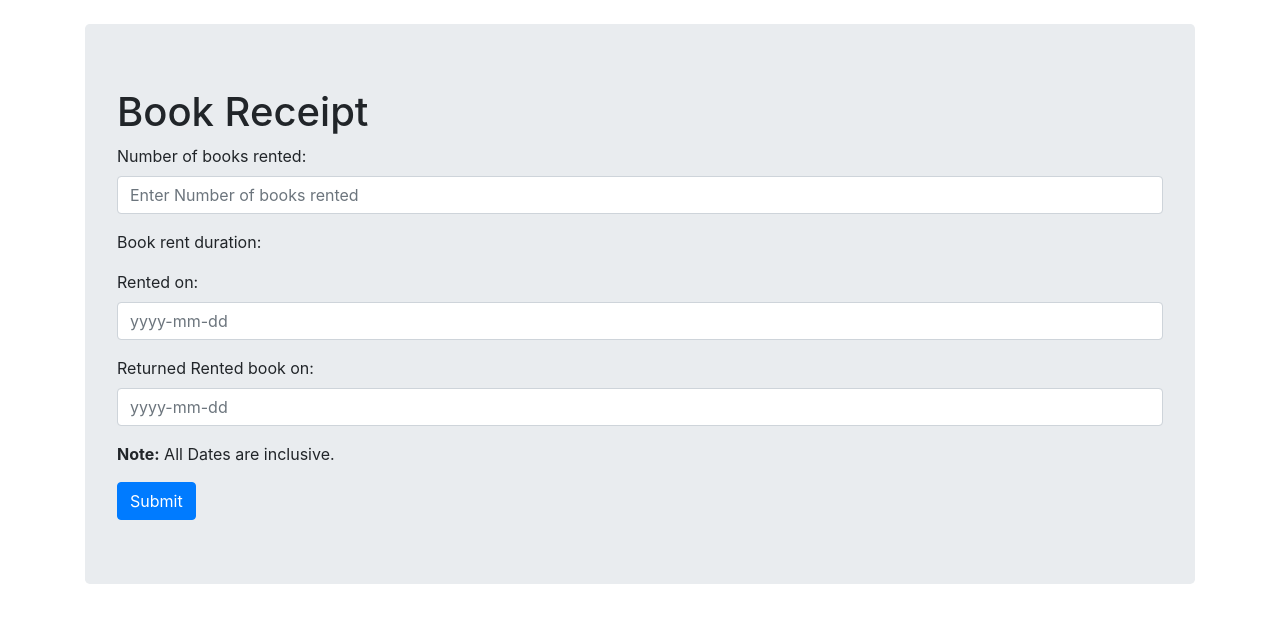
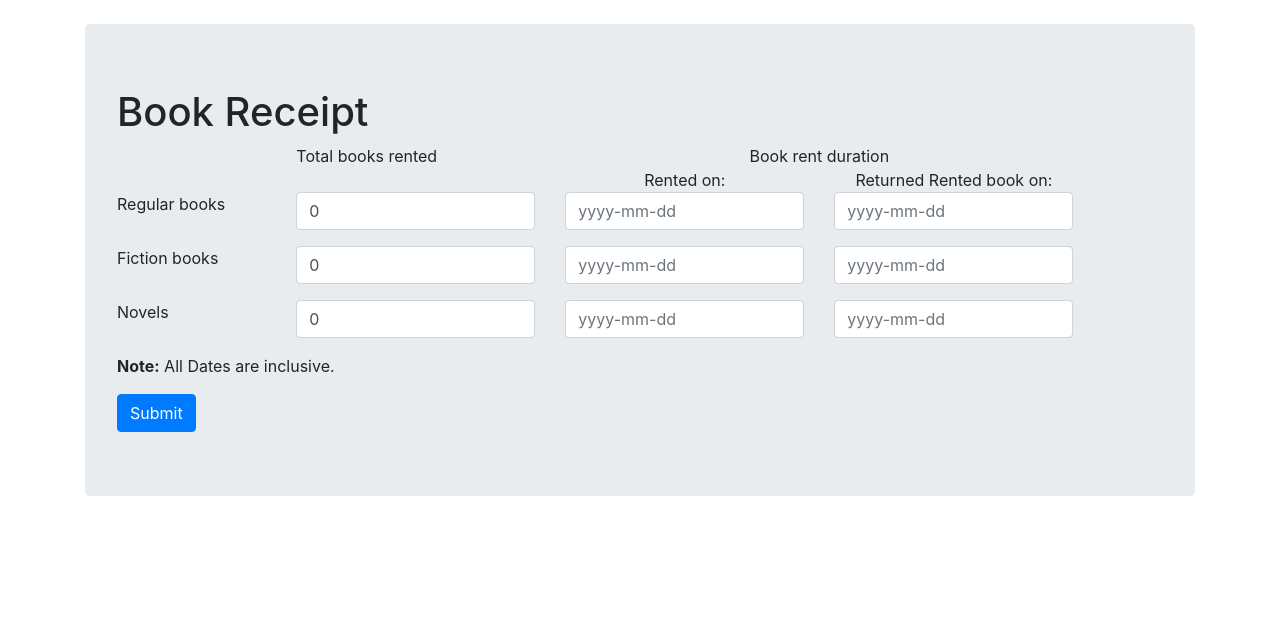
Before and after one commit to pramodgotur/book_receipt, a Flask app: page / in a window 1280 px wide. Shown: the part 56-679 px from the top of the page. Run offline with Flask 2, Linux system fonts and the light colour scheme; some libraries are stand-ins or nearby versions.

Commit message:
story:2 completed

```diff
--- a/app/main.py
+++ b/app/main.py
@@ -1,5 +1,5 @@
 from flask import Flask, render_template, request, redirect
-from rent_calculation_helper import get_total_rented_days, get_total_rent_in_rs
+from rent_calculation_helper import get_total_rent
 
 
 app = Flask(__name__)
@@ -9,24 +9,15 @@ app = Flask(__name__)
 def home():
     context = {"message": "", "messge_type": ""}
     if request.method == 'POST':
-        total_books_rented = int(request.form['total-books-rented'])
-        rented_on = request.form['rented-on']
-        returned_on = request.form['returned-on']
-
-        app.logger.info(request.form)
-
-        total_rented_days, is_valid_dates = get_total_rented_days(
-            rented_on, returned_on)
+        book_wise_total_rent, total_rent, is_valid_dates, error_msg = get_total_rent(
+            request.form)
         if not is_valid_dates:
-            context["message"] = "Invalid Book rent duration"
+            context["message"] = error_msg
             context["messge_type"] = "danger"
             return render_template("home.html", context=context)
-        total_rent_in_rs = get_total_rent_in_rs(
-            total_books_rented, total_rented_days)
-
-        context['total_rented_days'] = total_rented_days
-        context['total_books_rented'] = total_books_rented
-        context['total_rent_in_rs'] = total_rent_in_rs
+        app.logger.warning(total_rent)
+        context['book_wise_total_rent'] = book_wise_total_rent
+        context['total_rent'] = total_rent
         return render_template("rent_receipt.html", context=context)
     return render_template("home.html", context=context)
 
--- a/app/rent_calculation_helper.py
+++ b/app/rent_calculation_helper.py
@@ -1,4 +1,10 @@
-from datetime import datetime
+from datetime import datetime, timedelta
+
+BOOK_RENTS = {
+    'regular': 1.5,
+    'fiction': 3,
+    'novel': 1.5
+}
 
 
 def get_total_rented_days(rented_on, returned_on):
@@ -6,10 +12,35 @@ def get_total_rented_days(rented_on, returned_on):
     returned_on_date = datetime.strptime(returned_on, "%Y-%m-%d")
     if returned_on_date < rented_on_date:
         return 0, False
-    total_rented_days = (returned_on_date-rented_on_date).days
+    total_rented_days = (
+        (returned_on_date-rented_on_date) + timedelta(days=1)).days
     return total_rented_days, True
 
 
-def get_total_rent_in_rs(total_books_rented, total_rented_days):
-    total_rent_in_rs = total_books_rented * total_rented_days * 1
-    return total_rent_in_rs
+def get_total_rent_in_rs(total_books_rented, total_rented_days, book_type):
+    return total_books_rented * \
+        total_rented_days * BOOK_RENTS[book_type]
+
+
+def get_total_rent(request_form_data):
+    book_wise_total_rent = {'regular': {"rented_days": 0, 'total_books': 0, 'rent_in_rs': 0},
+                            'fiction': {"rented_days": 0, 'total_books': 0, 'rent_in_rs': 0},
+                            'novel': {"rented_days": 0, 'total_books': 0, 'rent_in_rs': 0}}
+    total_rent = 0
+    for book_type in ('regular', 'fiction', 'novel'):
+        rented_on, returned_on = request_form_data['rented-on-' +
+                                                   book_type], request_form_data['returned-on-' + book_type]
+        if rented_on and returned_on:
+            total_books = int(
+                request_form_data['total-' + book_type + '-rented'])
+            rented_days, is_valid = get_total_rented_days(
+                rented_on, returned_on)
+            if not is_valid:
+                return book_wise_total_rent, total_rent, is_valid, f"Invalid Book rent duration for {book_type} books"
+            book_wise_total_rent[book_type]['total_books'] = total_books
+            book_wise_total_rent[book_type]['rented_days'] = rented_days
+            rent_in_rs = get_total_rent_in_rs(
+                total_books, rented_days, book_type)
+            book_wise_total_rent[book_type]['rent_in_rs'] = rent_in_rs
+            total_rent += rent_in_rs
+    return book_wise_total_rent, total_rent, True, ""
--- a/app/templates/home.html
+++ b/app/templates/home.html
@@ -3,18 +3,214 @@
 <div class="jumbotron">
   <h1>Book Receipt</h1>
   <form action="/" method="POST">
+    <div class="row">
+      <div class="col-md-2"></div>
+      <div class="col-md-3">Total books rented</div>
+      <div class="col-md-6 text-center">
+        Book rent duration
+        <div class="row">
+          <div class="col-md-6">Rented on:</div>
+          <div class="col-md-6">Returned Rented book on:</div>
+        </div>
+      </div>
+    </div>
+    <!-- for regular -->
+    <div class="row">
+      <div class="col-md-2">Regular books</div>
+      <div class="col-md-3">
         <div class="form-group">
-      <label for="total-books-rented">Number of books rented:</label>
+          <!-- <label for="total-regular-rented">Number of regular books rented:</label> -->
           <input
             type="number"
             class="form-control"
-        placeholder="Enter Number of books rented"
-        id="total-books-rented"
-        name="total-books-rented"
+            id="total-regular-rented"
+            name="total-regular-rented"
             required
+            value="0"
+            min="0"
           />
         </div>
-    <p>Book rent duration:</p>
+      </div>
+      <div class="col-md-6">
+        <div class="row">
+          <div class="col-md-6">
+            <input
+              type="text"
+              class="form-control"
+              placeholder="yyyy-mm-dd"
+              id="rented-on-regular"
+              name="rented-on-regular"
+              pattern="\d{4}-\d{2}-\d{2}"
+            />
+          </div>
+          <div class="col-md-6">
+            <input
+              type="text"
+              class="form-control"
+              placeholder="yyyy-mm-dd"
+              id="returned-on-regular"
+              name="returned-on-regular"
+              pattern="\d{4}-\d{2}-\d{2}"
+            />
+          </div>
+        </div>
+      </div>
+    </div>
+    <!-- end regular -->
+    <!-- for fiction -->
+    <div class="row">
+      <div class="col-md-2">Fiction books</div>
+      <div class="col-md-3">
+        <div class="form-group">
+          <input
+            type="number"
+            class="form-control"
+            id="total-fiction-rented"
+            name="total-fiction-rented"
+            required
+            value="0"
+            min="0"
+          />
+        </div>
+      </div>
+      <div class="col-md-6">
+        <div class="row">
+          <div class="col-md-6">
+            <input
+              type="text"
+              class="form-control"
+              placeholder="yyyy-mm-dd"
+              id="rented-on-fiction"
+              name="rented-on-fiction"
+              pattern="\d{4}-\d{2}-\d{2}"
+            />
+          </div>
+          <div class="col-md-6">
+            <input
+              type="text"
+              class="form-control"
+              placeholder="yyyy-mm-dd"
+              id="returned-on-fiction"
+              name="returned-on-fiction"
+              pattern="\d{4}-\d{2}-\d{2}"
+            />
+          </div>
+        </div>
+      </div>
+    </div>
+    <!-- end fiction -->
+    <!-- for novels -->
+    <div class="row">
+      <div class="col-md-2">Novels</div>
+      <div class="col-md-3">
+        <div class="form-group">
+          <input
+            type="number"
+            class="form-control"
+            id="total-novel-rented"
+            name="total-novel-rented"
+            required
+            value="0"
+            min="0"
+          />
+        </div>
+      </div>
+      <div class="col-md-6">
+        <div class="row">
+          <div class="col-md-6">
+            <input
+              type="text"
+              class="form-control"
+              placeholder="yyyy-mm-dd"
+              id="rented-on-novel"
+              name="rented-on-novel"
+              pattern="\d{4}-\d{2}-\d{2}"
+            />
+          </div>
+          <div class="col-md-6">
+            <input
+              type="text"
+              class="form-control"
+              placeholder="yyyy-mm-dd"
+              id="returned-on-novel"
+              name="returned-on-novel"
+              pattern="\d{4}-\d{2}-\d{2}"
+            />
+          </div>
+        </div>
+      </div>
+    </div>
+    <!--  end novels-->
+    <p><b>Note:</b> All Dates are inclusive.</p>
+    <button type="submit" class="btn btn-primary">Submit</button>
+  </form>
+</div>
+{% endblock %} {% block footer %} {{ super() }}
+<script>
+  $("#rented-on-regular").datepicker({
+    format: "yyyy-mm-dd",
+  });
+  $("#returned-on-regular").datepicker({
+    format: "yyyy-mm-dd",
+  });
+  $("#rented-on-fiction").datepicker({
+    format: "yyyy-mm-dd",
+  });
+  $("#returned-on-fiction").datepicker({
+    format: "yyyy-mm-dd",
+  });
+  $("#rented-on-novel").datepicker({
+    format: "yyyy-mm-dd",
+  });
+  $("#returned-on-novel").datepicker({
+    format: "yyyy-mm-dd",
+  });
+  required;
+</script>
+{% endblock %}
+
+<!--
+
+<div class="form-group">
+  <label for="total-regular-rented">Number of regular books rented:</label>
+  <input
+    type="number"
+    class="form-control"
+    placeholder="Enter Number of regular books rented"
+    id="total-regular-rented"
+    name="total-regular-rented"
+    required
+    value="0"
+    min="0"
+  />
+</div>
+<div class="form-group">
+  <label for="total-fiction-rented">Number of fiction books rented:</label>
+  <input
+    type="number"
+    class="form-control"
+    placeholder="Enter Number of fiction books rented"
+    id="total-fiction-rented"
+    name="total-fiction-rented"
+    required
+    value="0"
+    min="0"
+  />
+</div>
+<div class="form-group">
+  <label for="total-novels-rented">Number of novels rented:</label>
+  <input
+    type="number"
+    class="form-control"
+    placeholder="Enter Number of novels rented"
+    id="total-novels-rented"
+    name="total-novels-rented"
+    required
+    value="0"
+    min="0"
+  />
+</div>
+<p><b>Book rent duration:</b></p>
 <div class="form-group">
   <label for="rented-on">Rented on:</label>
   <input
@@ -38,18 +234,4 @@
     required
     pattern="\d{4}-\d{2}-\d{2}"
   />
-    </div>
-    <p><b>Note:</b> All Dates are inclusive.</p>
-    <button type="submit" class="btn btn-primary">Submit</button>
-  </form>
-</div>
-{% endblock %} {% block footer %} {{ super() }}
-<script>
-  $("#rented-on").datepicker({
-    format: "yyyy-mm-dd",
-  });
-  $("#returned-on").datepicker({
-    format: "yyyy-mm-dd",
-  });
-</script>
-{% endblock %}
+</div> -->
```
Also changed, not shown: app/templates/rent_receipt.html (+29 -4 lines). Lines whose indentation alone changed are shown as unchanged.
